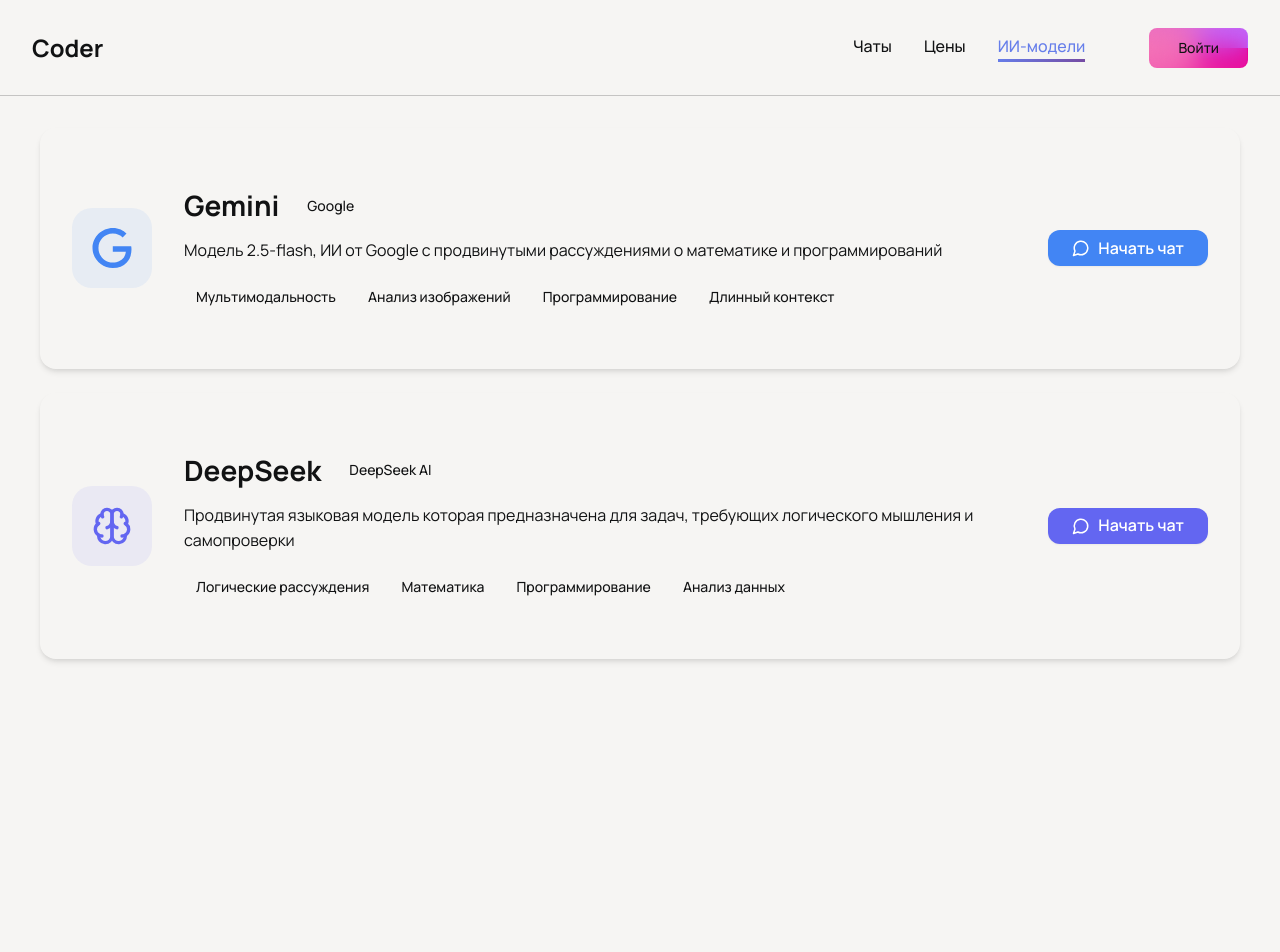
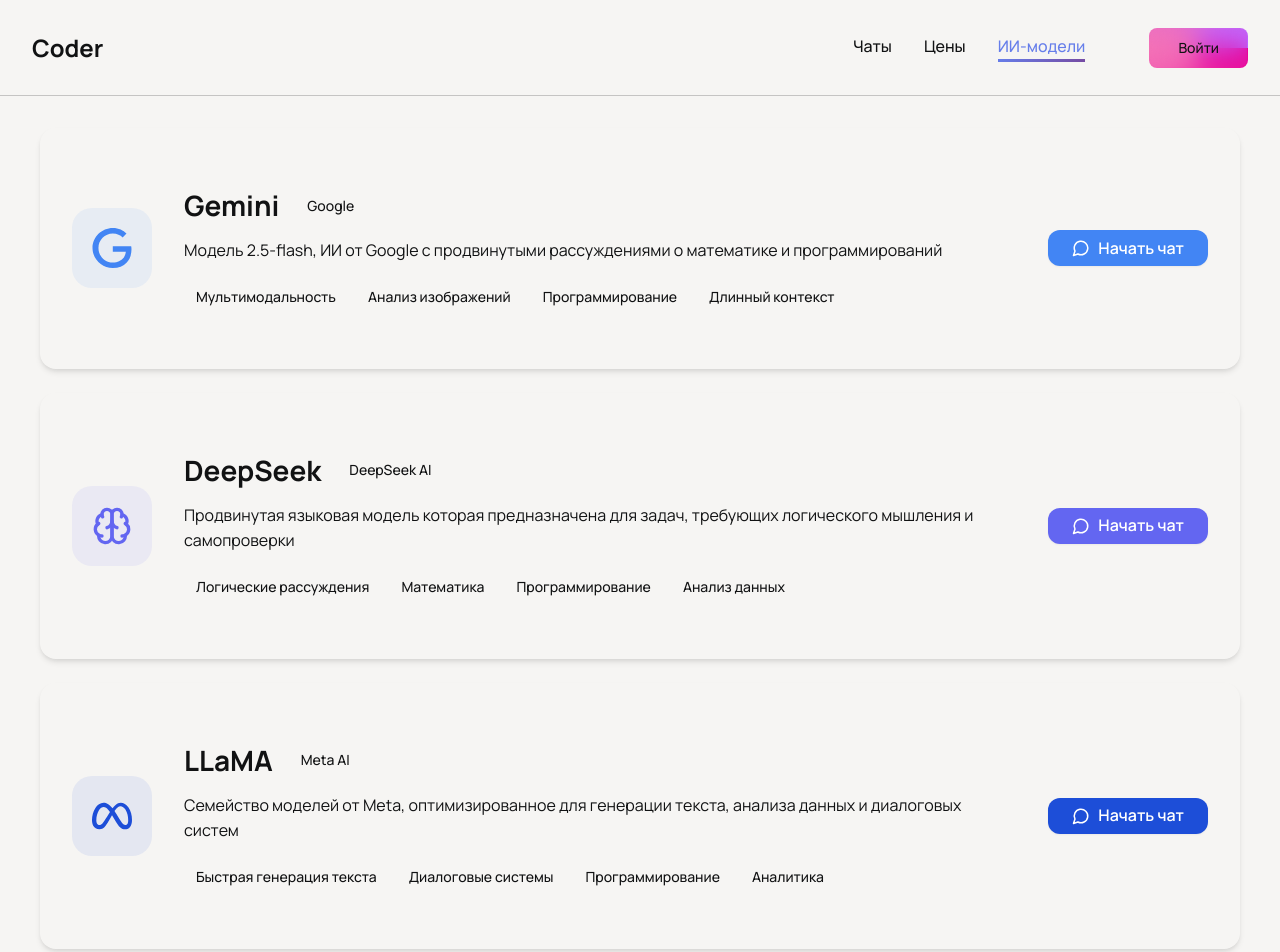
Before and after one commit to Andas-LV/coder-front, a Next.js app: page /resources in a window 1280 px wide. Shown: the top 952 px of the page. Before the commit the page ends 800 px from the top, so only its background shows below. Built offline with nearby package versions, Linux system fonts and the light colour scheme; no server answers.

Commit message:
feat: Llama added

```diff
--- a/src/features/chat/const/index.ts
+++ b/src/features/chat/const/index.ts
@@ -1,5 +1,5 @@
-import { Sparkles, Brain } from "lucide-react";
-import { SiGoogle, SiOpenai, SiMeta } from "react-icons/si";
+import { Brain } from "lucide-react";
+import { SiGoogle, SiMeta } from "react-icons/si";
 
 export const AI_INFO = {
 	gemini: {
@@ -16,4 +16,12 @@
 		icon: Brain,
 		description: "Продвинутая модель для рассуждений",
 	},
+	llama: {
+		name: "Llama",
+		company: "Meta",
+		color: "#1d4ed8",
+		icon: SiMeta,
+		description:
+			"Модель основана на архитектуре transformer, которая является типом рекуррентной нейронной сети (RNN) от Meta",
+	},
 } as const;
--- a/src/features/resources/const/AI_MODELS.ts
+++ b/src/features/resources/const/AI_MODELS.ts
@@ -31,4 +31,19 @@
 		iconType: "brain",
 		color: "#6366f1",
 	},
+	{
+		id: "llama",
+		name: "LLaMA",
+		company: "Meta AI",
+		description:
+			"Семейство моделей от Meta, оптимизированное для генерации текста, анализа данных и диалоговых систем",
+		features: [
+			"Быстрая генерация текста",
+			"Диалоговые системы",
+			"Программирование",
+			"Аналитика",
+		],
+		iconType: "meta",
+		color: "#1d4ed8",
+	},
 ];
--- a/src/shared/types/AiTypes.ts
+++ b/src/shared/types/AiTypes.ts
@@ -1 +1 @@
-export type AiTypes = "gemini" | "deepseek";
+export type AiTypes = "gemini" | "deepseek" | "llama";
```
